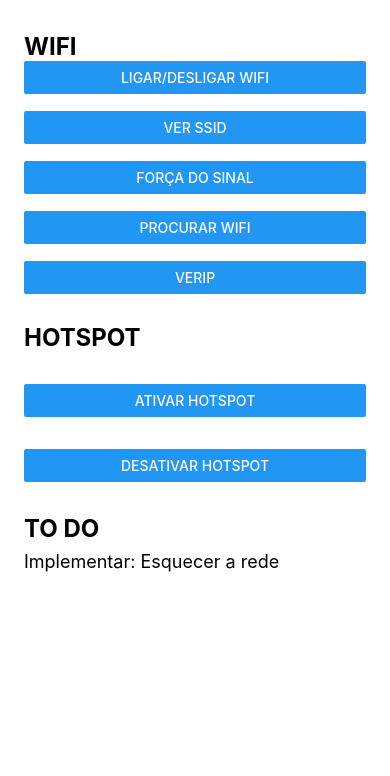
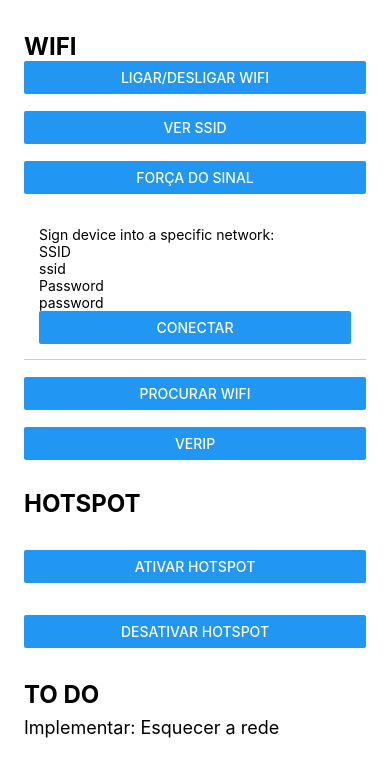
Before and after one commit to aluno20182/ProjetoFinal, a React Native app: screen / in a window 390 px wide. Shown: the top 776 px of the page. Built offline with nearby package versions, Linux system fonts and the light colour scheme; what react-native would draw is missing.

Commit message:
Conectar rede escrita

```diff
--- a/App.js
+++ b/App.js
@@ -15,6 +15,8 @@ import {
   Text,
   Modal,
   ToastAndroid,
+  TextInput,
+  TouchableHighlight,
   PermissionsAndroid,
 } from 'react-native';
 
@@ -138,6 +140,13 @@ class App extends React.Component {
       );
     }
 
+    conectar(){
+      //found returns true if ssid is in the range
+      wifi.findAndConnect(this.state.ssid, this.state.password, (found) => {
+        this.setState({ssidExist:found});
+      });
+    }
+
 
     verSSID = () => {
       wifi.getSSID((ssid) => {
@@ -220,6 +229,29 @@ class App extends React.Component {
                 title="Força do Sinal"
                 onPress={this.verLevel}
                 />
+
+                <Text>{"\n"}</Text>
+
+                <View style={styles.instructionsContainer}>
+                  <Text>Sign device into a specific network:</Text>
+                  <Text>SSID</Text>
+                  <TextInput
+                    underlineColorAndroid='transparent'
+                    onChangeText={(event)=>this.state.ssid=event}
+                    value={this.state.ssid}
+                    placeholder={'ssid'} />
+                  <Text>Password</Text>
+                  <TextInput
+                    secureTextEntry={true}
+                    underlineColorAndroid='transparent'
+                    onChangeText={(event)=>this.state.pass=event}
+                    value={this.state.pass}
+                    placeholder={'password'} />
+                  <View >
+                    <Button title="Conectar" onPress={this.connectOnPress.bind(this)}/>
+                    <Text style={styles.answer}>{this.state.ssidExist==null?"":this.state.ssidExist?"Network in range :)":"Network out of range :("}</Text>
+                  </View>
+                </View>
 
                 <Text>{"\n"}</Text>
 
```
